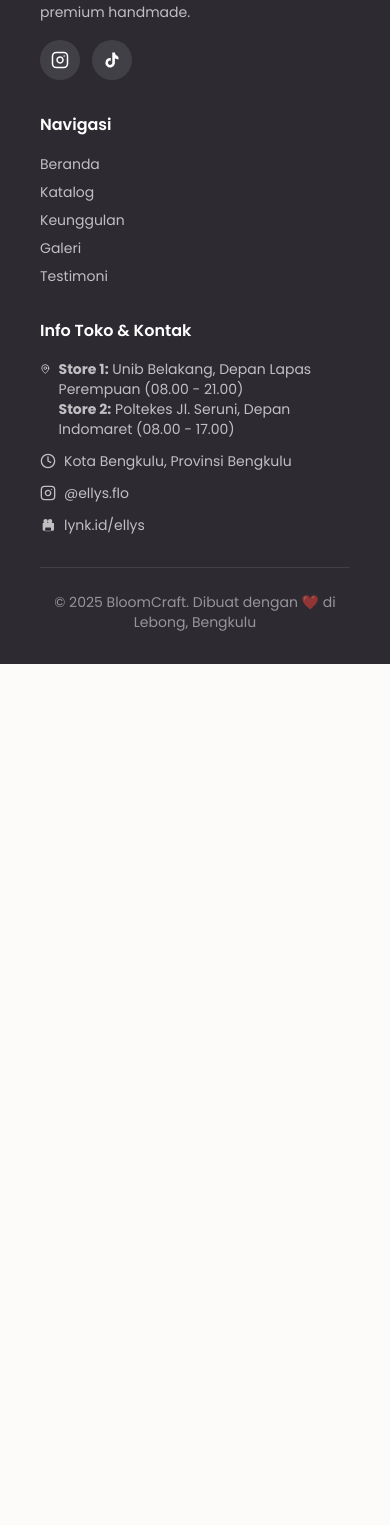
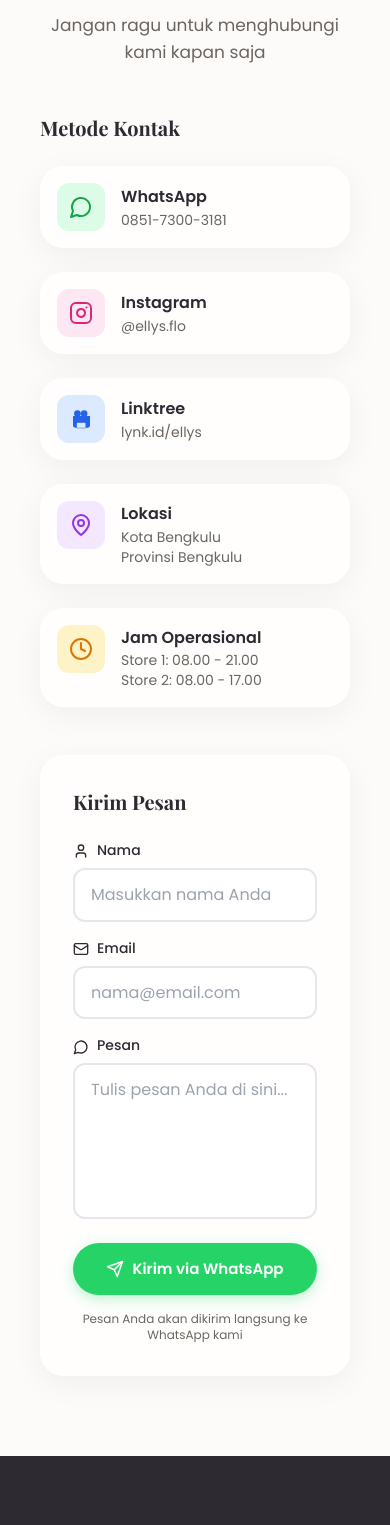
Before and after one commit to imamabdurrahmann/bloomcraft-portfolio, a Next.js app: page / in a window 390 px wide. Shown: the part 8474-9999 px from the top of the page. Before the commit the page ends 9138 px from the top, so only its background shows below. Built offline with nearby package versions, Linux system fonts and the light colour scheme.

Commit message:
feat: add contact form section
- Glass morphism contact cards (WhatsApp, Instagram, Linktree, Location)
- Contact form with nama, email, pesan fields
- Form submits to WhatsApp directly
- Mobile responsive design

```diff
--- a/src/app/page.tsx
+++ b/src/app/page.tsx
@@ -3,6 +3,7 @@
 import { useState, useEffect } from "react";
 import { AnimatePresence, motion } from "framer-motion";
 import Image from "next/image";
+import ContactForm from "@/components/ContactForm";
 import {
   MessageCircle,
   MapPin,
@@ -44,7 +45,7 @@ function Navbar() {
     { href: "#features", label: "Keunggulan" },
     { href: "#calculator", label: "Kalkulator" },
     { href: "#gallery", label: "Galeri" },
-    { href: "#testimonials", label: "Testimoni" },
+    { href: "#contact", label: "Kontak" },
   ];
 
   return (
@@ -432,7 +433,7 @@ function Footer() {
           <div>
             <h4 className="font-semibold text-white mb-4">Navigasi</h4>
             <ul className="space-y-2 text-sm">
-              {["Beranda", "Katalog", "Keunggulan", "Galeri", "Testimoni"].map((n) => (
+              {["Beranda", "Katalog", "Keunggulan", "Galeri", "Kontak"].map((n) => (
                 <li key={n}><a href="#" className="text-white/70 hover:text-white">{n}</a></li>
               ))}
             </ul>
@@ -474,6 +475,7 @@ export default function Home() {
       <About />
       <Gallery />
       <Testimonials />
+      <ContactForm />
       <Footer />
       <WhatsAppFloat />
     </main>
--- /dev/null
+++ b/src/components/ContactForm.tsx
@@ -0,0 +1,208 @@
+"use client";
+
+import { useState } from "react";
+import { motion } from "framer-motion";
+import { MessageCircle, Mail, User, Send, MapPin, Clock, Instagram } from "lucide-react";
+
+const WHATSAPP_NUMBER = "6285173003181";
+
+function ContactForm() {
+  const [form, setForm] = useState({ nama: "", email: "", pesan: "" });
+  const [submitted, setSubmitted] = useState(false);
+
+  const handleSubmit = (e: React.FormEvent) => {
+    e.preventDefault();
+    const text = encodeURIComponent(
+      `Halo Elly's Florist!\n\nNama: ${form.nama}\nEmail: ${form.email}\n\nPesan:\n${form.pesan}`
+    );
+    window.open(`https://wa.me/${WHATSAPP_NUMBER}?text=${text}`, "_blank");
+    setSubmitted(true);
+    setTimeout(() => setSubmitted(false), 3000);
+  };
+
+  return (
+    <section id="contact" className="section">
+      <div className="max-w-6xl mx-auto px-4 sm:px-6">
+        <motion.div
+          initial={{ opacity: 0, y: 20 }}
+          whileInView={{ opacity: 1, y: 0 }}
+          viewport={{ once: true }}
+          className="text-center mb-12"
+        >
+          <span className="text-sm font-semibold tracking-wider text-primary uppercase">
+            Hubungi Kami
+          </span>
+          <h2 className="section-title mt-2">Ada Pertanyaan?</h2>
+          <p className="section-subtitle mx-auto mt-4">
+            Jangan ragu untuk menghubungi kami kapan saja
+          </p>
+        </motion.div>
+
+        <div className="grid md:grid-cols-2 gap-12 items-start">
+          {/* Contact Info Cards */}
+          <motion.div
+            initial={{ opacity: 0, x: -20 }}
+            whileInView={{ opacity: 1, x: 0 }}
+            viewport={{ once: true }}
+            className="space-y-6"
+          >
+            <h3 className="font-display text-xl font-bold text-primary">
+              Metode Kontak
+            </h3>
+
+            <a
+              href={`https://wa.me/${WHATSAPP_NUMBER}`}
+              target="_blank"
+              rel="noopener noreferrer"
+              className="glass-card flex items-center gap-4 p-4 hover:border-[var(--primary)] transition-all"
+            >
+              <div className="w-12 h-12 rounded-xl bg-green-100 flex items-center justify-center">
+                <MessageCircle className="w-6 h-6 text-green-600" />
+              </div>
+              <div>
+                <p className="font-semibold">WhatsApp</p>
+                <p className="text-sm text-secondary">0851-7300-3181</p>
+              </div>
+            </a>
+
+            <a
+              href="https://instagram.com/ellys.flo"
+              target="_blank"
+              rel="noopener noreferrer"
+              className="glass-card flex items-center gap-4 p-4 hover:border-[var(--primary)] transition-all"
+            >
+              <div className="w-12 h-12 rounded-xl bg-pink-100 flex items-center justify-center">
+                <Instagram className="w-6 h-6 text-pink-600" />
+              </div>
+              <div>
+                <p className="font-semibold">Instagram</p>
+                <p className="text-sm text-secondary">@ellys.flo</p>
+              </div>
+            </a>
+
+            <a
+              href="https://lynk.id/ellys"
+              target="_blank"
+              rel="noopener noreferrer"
+              className="glass-card flex items-center gap-4 p-4 hover:border-[var(--primary)] transition-all"
+            >
+              <div className="w-12 h-12 rounded-xl bg-blue-100 flex items-center justify-center">
+                <svg width="24" height="24" viewBox="0 0 24 24" fill="currentColor" className="text-blue-600">
+                  <path d="M19.46 9H4.54a.54.54 0 0 0-.54.54v9.08a2.16 2.16 0 0 0 2.16 2.16h12.7a2.16 2.16 0 0 0 2.16-2.16V9.54a.54.54 0 0 0-.54-.54m-4.6 12.28h-7.46a.6.6 0 0 1-.6-.6v-4.24a.6.6 0 0 1 .6-.6h7.46a.6.6 0 0 1 .6.6v4.24a.6.6 0 0 1-.6.6m-7.46-11.42a3.36 3.36 0 1 0 0-6.72 3.36 3.36 0 0 0 0 6.72m6.72 0a3.36 3.36 0 1 0 0-6.72 3.36 3.36 0 0 0 0 6.72"/>
+                </svg>
+              </div>
+              <div>
+                <p className="font-semibold">Linktree</p>
+                <p className="text-sm text-secondary">lynk.id/ellys</p>
+              </div>
+            </a>
+
+            <div className="glass-card p-4">
+              <div className="flex items-start gap-4">
+                <div className="w-12 h-12 rounded-xl bg-purple-100 flex items-center justify-center">
+                  <MapPin className="w-6 h-6 text-purple-600" />
+                </div>
+                <div>
+                  <p className="font-semibold">Lokasi</p>
+                  <p className="text-sm text-secondary">Kota Bengkulu</p>
+                  <p className="text-sm text-secondary">Provinsi Bengkulu</p>
+                </div>
+              </div>
+            </div>
+
+            <div className="glass-card p-4">
+              <div className="flex items-start gap-4">
+                <div className="w-12 h-12 rounded-xl bg-amber-100 flex items-center justify-center">
+                  <Clock className="w-6 h-6 text-amber-600" />
+                </div>
+                <div>
+                  <p className="font-semibold">Jam Operasional</p>
+                  <p className="text-sm text-secondary">Store 1: 08.00 - 21.00</p>
+                  <p className="text-sm text-secondary">Store 2: 08.00 - 17.00</p>
+                </div>
+              </div>
+            </div>
+          </motion.div>
+
+          {/* Contact Form */}
+          <motion.div
+            initial={{ opacity: 0, x: 20 }}
+            whileInView={{ opacity: 1, x: 0 }}
+            viewport={{ once: true }}
+          >
+            <div className="glass-card p-8">
+              <h3 className="font-display text-xl font-bold mb-6">Kirim Pesan</h3>
+
+              <form onSubmit={handleSubmit} className="space-y-4">
+                <div>
+                  <label className="block text-sm font-medium mb-2">
+                    <User className="w-4 h-4 inline mr-2" />
+                    Nama
+                  </label>
+                  <input
+                    type="text"
+                    required
+                    value={form.nama}
+                    onChange={(e) => setForm({ ...form, nama: e.target.value })}
+                    placeholder="Masukkan nama Anda"
+                    className="w-full px-4 py-3 rounded-xl border-2 border-border bg-white focus:border-primary focus:outline-none transition-colors"
+                  />
+                </div>
+
+                <div>
+                  <label className="block text-sm font-medium mb-2">
+                    <Mail className="w-4 h-4 inline mr-2" />
+                    Email
+                  </label>
+                  <input
+                    type="email"
+                    required
+                    value={form.email}
+                    onChange={(e) => setForm({ ...form, email: e.target.value })}
+                    placeholder="nama@email.com"
+                    className="w-full px-4 py-3 rounded-xl border-2 border-border bg-white focus:border-primary focus:outline-none transition-colors"
+                  />
+                </div>
+
+                <div>
+                  <label className="block text-sm font-medium mb-2">
+                    <MessageCircle className="w-4 h-4 inline mr-2" />
+                    Pesan
+                  </label>
+                  <textarea
+                    required
+                    rows={5}
+                    value={form.pesan}
+                    onChange={(e) => setForm({ ...form, pesan: e.target.value })}
+                    placeholder="Tulis pesan Anda di sini..."
+                    className="w-full px-4 py-3 rounded-xl border-2 border-border bg-white focus:border-primary focus:outline-none transition-colors resize-none"
+                  />
+                </div>
+
+                <button
+                  type="submit"
+                  className="btn-whatsapp w-full justify-center"
+                >
+                  {submitted ? (
+                    "Terkirim! ✓"
+                  ) : (
+                    <>
+                      <Send size={18} />
+                      Kirim via WhatsApp
+                    </>
+                  )}
+                </button>
+              </form>
+
+              <p className="text-xs text-center text-secondary mt-4">
+                Pesan Anda akan dikirim langsung ke WhatsApp kami
+              </p>
+            </div>
+          </motion.div>
+        </div>
+      </div>
+    </section>
+  );
+}
+
+export default ContactForm;
```
